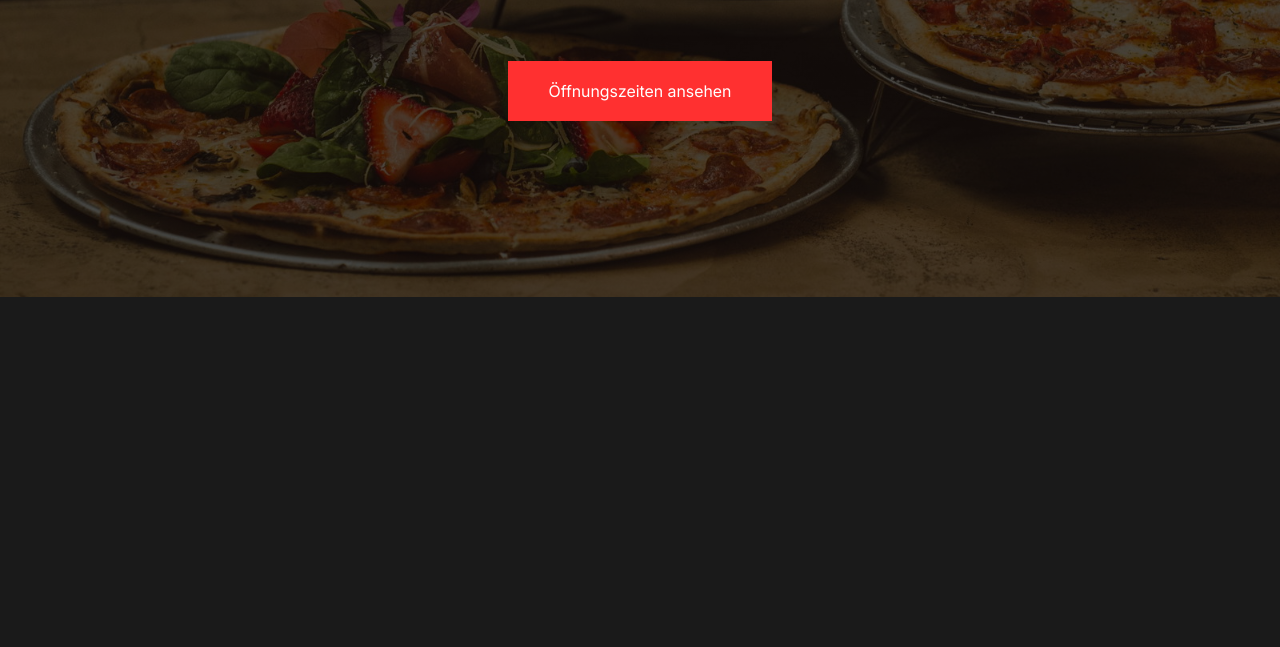
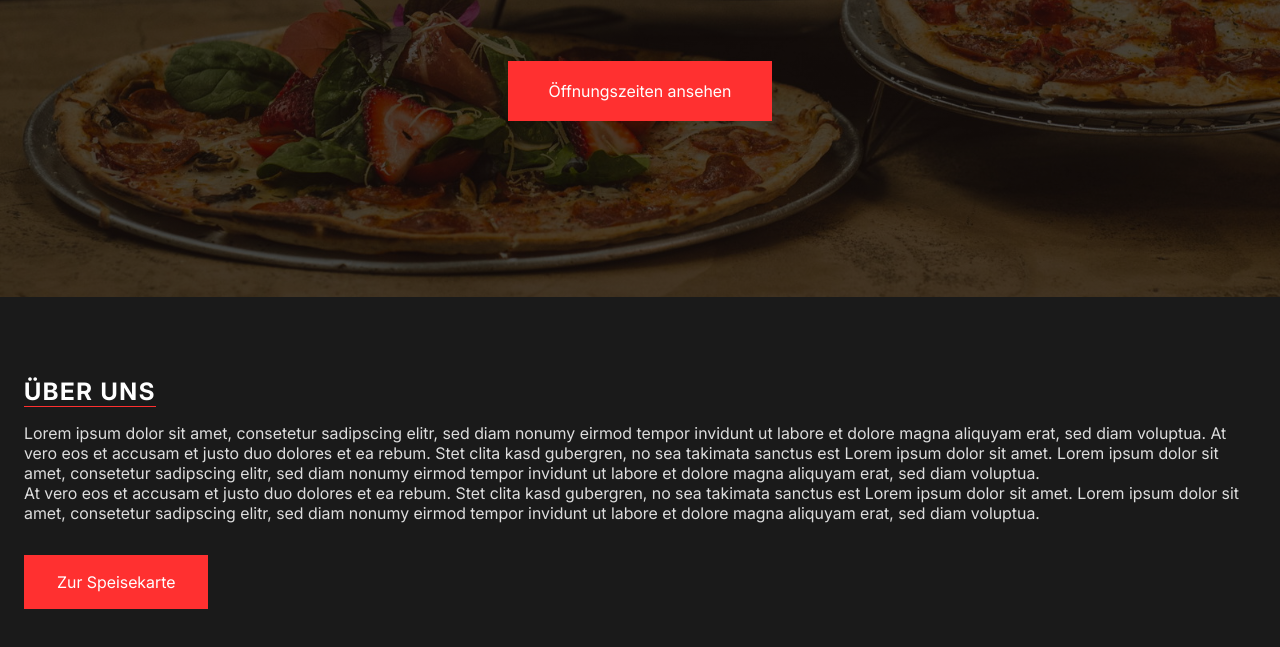
Before and after one commit to Suzu-glitch/pizzeria-website, a plain HTML site: page index.html in a window 1280 px wide. Shown: the part 503-1150 px from the top of the page. Before the commit the page ends 800 px from the top, so only its background shows below. Drawn offline with Linux system fonts and the light colour scheme.

Commit message:
add ueber uns and lorem ipsum

```diff
--- a/index.css
+++ b/index.css
@@ -23,17 +23,19 @@ body {
   color: #fff;
   font-family: "Inter", sans-serif;
   --primary-color: #ff3030;
+  --text-secondary: #ddd;
 }
 
 .subtitle {
-  color: #ddd;
+  color: var(--text-secondary);
 
   font-size: 1rem;
   font-weight: 400;
 }
 
-.hero-action {
-  margin-top: 4rem;
+.button {
+  display: block;
+  width: fit-content;
   color: #fff;
   background-color: var(--primary-color);
   padding: 1rem 2rem;
@@ -41,7 +43,14 @@ body {
   text-decoration: none;
   transition: all 0.2s ease-in-out;
 }
-.hero-action:hover {
+
+.hero-action {
+  margin-top: 4rem;
+}
+.about-action {
+  margin-top: 2rem;
+}
+.button:hover {
   background-color: transparent;
   color: var(--primary-color);
 }
@@ -104,3 +113,18 @@ body {
 .nav-item:hover {
   color: var(--primary-color);
 }
+.heading {
+  font-size: 1.5rem;
+  color: #fff;
+  text-transform: uppercase;
+  letter-spacing: 0.1rem;
+  margin: 2rem 0 1rem 0;
+  width: fit-content;
+  border-bottom: 1px solid var(--primary-color);
+}
+.text {
+  color: var(--text-secondary);
+}
+.about {
+  padding: 3rem 1.5rem;
+}
--- a/index.html
+++ b/index.html
@@ -18,7 +18,28 @@
     <section class="hero">
       <h1 class="title">Pizzeria<br />Mamma Mia</h1>
       <p class="subtitle">Original italienische Küche aus der Toskana</p>
-      <a href="#" class="hero-action">Öffnungszeiten ansehen</a>
+      <a href="#" class="button hero-action">Öffnungszeiten ansehen</a>
+    </section>
+
+    <section class="about">
+      <h2 class="heading">Über uns</h2>
+      <p class="text">
+        Lorem ipsum dolor sit amet, consetetur sadipscing elitr, sed diam nonumy
+        eirmod tempor invidunt ut labore et dolore magna aliquyam erat, sed diam
+        voluptua. At vero eos et accusam et justo duo dolores et ea rebum. Stet
+        clita kasd gubergren, no sea takimata sanctus est Lorem ipsum dolor sit
+        amet. Lorem ipsum dolor sit amet, consetetur sadipscing elitr, sed diam
+        nonumy eirmod tempor invidunt ut labore et dolore magna aliquyam erat,
+        sed diam voluptua.
+      </p>
+      <p class="text">
+        At vero eos et accusam et justo duo dolores et ea rebum. Stet clita kasd
+        gubergren, no sea takimata sanctus est Lorem ipsum dolor sit amet. Lorem
+        ipsum dolor sit amet, consetetur sadipscing elitr, sed diam nonumy
+        eirmod tempor invidunt ut labore et dolore magna aliquyam erat, sed diam
+        voluptua.
+      </p>
+      <a href="#" class="button about-action">Zur Speisekarte</a>
     </section>
   </body>
 </html>
```
Also changed, not shown: bilder/costomers.jpg (added), bilder/pizza.jpg (added), bilder/trattoriafront.jpg (added).
